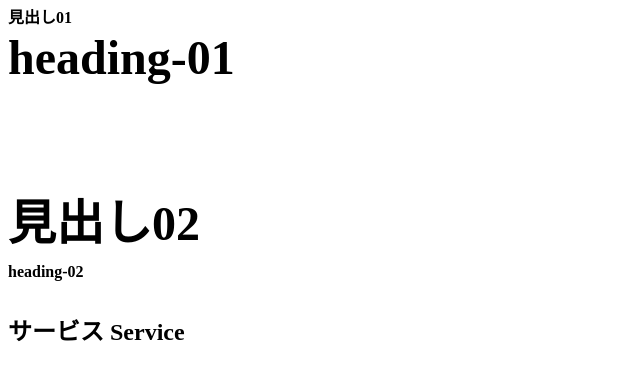
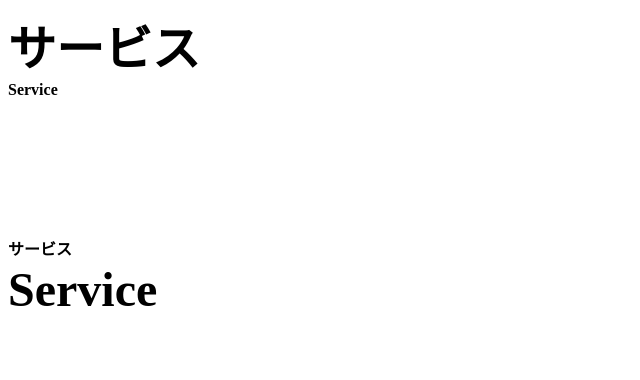
Before and after one commit to YOBOdesu/components-library, a plain HTML site: page components/heading/index.html in a window 1280 px wide. Shown: the whole page, without its empty margins (0-640 px from the left). Drawn offline with Linux system fonts and the light colour scheme.

```diff
--- a/components/about-01/style.css
+++ b/components/about-01/style.css
@@ -104,13 +104,17 @@
 
 /* --- 見出し01 --- */
 .heading-01 * {
+  display: block; /* ブロック要素にする */
   margin: 0; /* マージンリセット */
   line-height: 1.25; /* 行間 */
   font-weight: bold; /* フォントの太さ */
 }
 
-.heading-01 h3 {
+.heading-01 .heading-main {
   font-size: 3rem; /* フォントサイズ */
+}
+.heading-01 .heading-sub {
+  font-size: 1rem; /* フォントサイズ */
 }
 /* --- /見出し01 --- */
 
--- a/components/card-01/style.css
+++ b/components/card-01/style.css
@@ -38,12 +38,17 @@
 
 /* --- 見出し01 --- */
 .heading-01 * {
+  display: block; /* ブロック要素にする */
+  margin: 0; /* マージンリセット */
   line-height: 1.25; /* 行間 */
   font-weight: bold; /* フォントの太さ */
 }
 
-.heading-01 h3 {
+.heading-01 .heading-main {
   font-size: 2rem; /* フォントサイズ */
+}
+.heading-01 .heading-sub {
+  font-size: 1rem; /* フォントサイズ */
 }
 /* --- /見出し01 --- */
 
--- a/components/heading/index.html
+++ b/components/heading/index.html
@@ -11,23 +11,18 @@
 
 <body>
     <!-- --- 見出し01 --- -->
-    <div class="heading-01">
-        <p>見出し01</p>
-        <h3>heading-01</h3>
-    </div>
+    <h2 class="heading-01">
+        <span class="heading-main">サービス</span>
+        <span class="heading-sub">Service</span>
+    </h2>
 
     <div style="height: 100px;"></div>
 
-    <!-- --- 見出し02 --- -->
-    <div class="heading-02">
-        <h3>見出し02</h3>
-        <p>heading-02</p>
-    </div>
+    <h2 class="heading-01">
+        <span class="heading-sub">サービス</span>
+        <span class="heading-main">Service</span>
+    </h2>
 
-    <h2 class="heading-01">
-  <span class="heading-main">サービス</span>
-  <span class="heading-sub">Service</span>
-</h2>
 </body>
 
 </html>
--- a/components/heading/style.css
+++ b/components/heading/style.css
@@ -1,23 +1,15 @@
 /* --- 見出し01 --- */
 .heading-01 * {
+  display: block; /* ブロック要素にする */
   margin: 0; /* マージンリセット */
   line-height: 1.25; /* 行間 */
   font-weight: bold; /* フォントの太さ */
 }
 
-.heading-01 h3 {
+.heading-01 .heading-main {
   font-size: 3rem; /* フォントサイズ */
 }
+.heading-01 .heading-sub {
+  font-size: 1rem; /* フォントサイズ */
+}
 /* --- /見出し01 --- */
-
-/* --- 見出し02 --- */
-.heading-02 * {
-  margin: 0; /* マージンリセット */
-  line-height: 1.5; /* 行間 */
-  font-weight: bold; /* フォントの太さ */
-}
-
-.heading-02 h3 {
-  font-size: 3rem; /* フォントサイズ */
-}
-/* --- /見出し02 --- */
```
Also changed, not shown: components/about-01/index.html (+10 -10 lines), components/card-01/index.html (+15 -15 lines), components/marquee/index.html (+6 -6 lines), components/service-01/index.html (+3 -3 lines), assets/sample-01.webp (added), assets/sample-02.webp (added), assets/sample-03.webp (added), assets/sample-04.webp (added), assets/sample-05.webp (added), assets/sample-06.webp (added).
